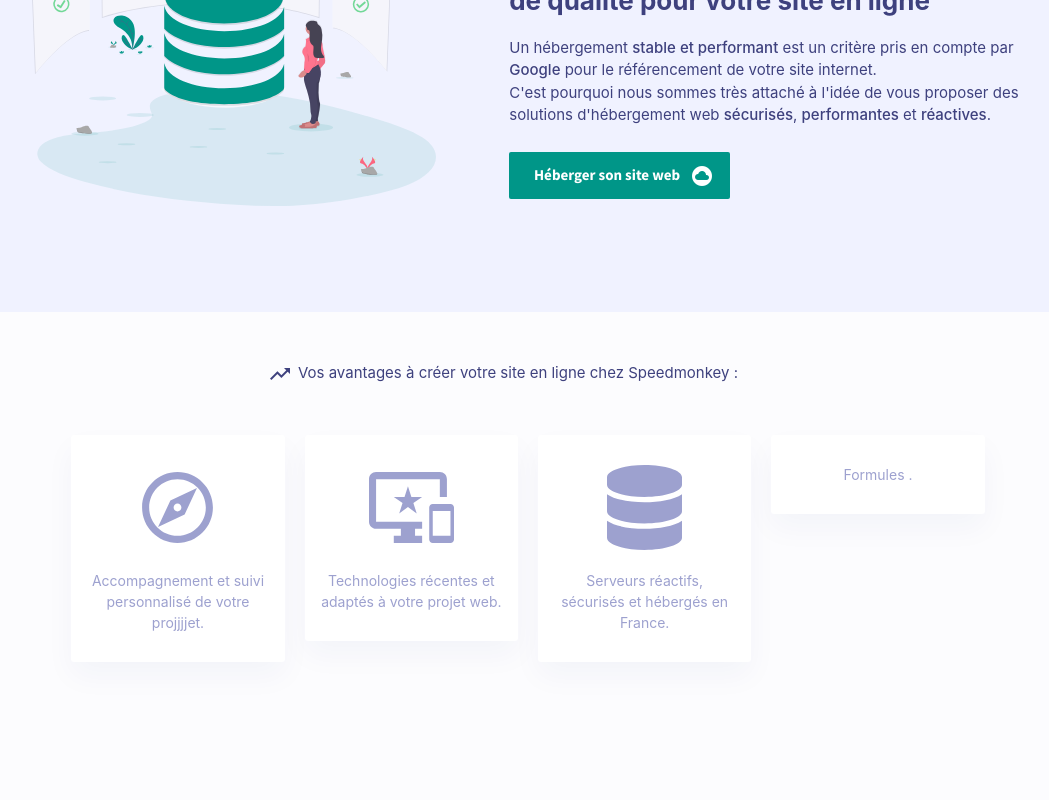
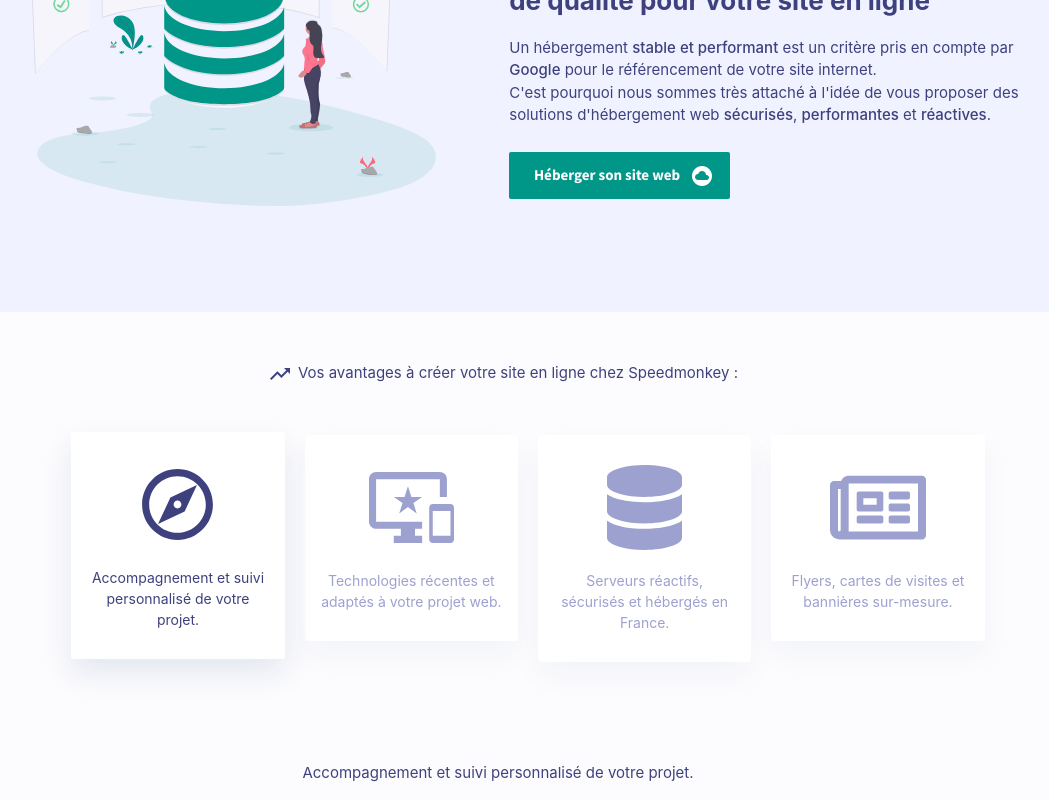
Before and after one commit to moussamew/speedmonkey, a React (Create React App) app: page / in a window 1280 px wide. Shown: the part 1923-2723 px from the top of the page, without its empty margins (142-1191 px from the left). Before the commit the page ends 2685 px from the top, so only its background shows below. Built offline with nearby package versions, Linux system fonts and the light colour scheme.

Commit message:
EDIT : Component Avantages

```diff
--- a/src/assets/scss/home.scss
+++ b/src/assets/scss/home.scss
@@ -154,4 +154,14 @@
       transform: translateY(-3px);
     }
   }
+
+  .boxSelected {
+    p { color: $title; font-size: 14px; }
+    box-shadow: 0 14px 30px 0 rgba(14, 49, 121, 0.1);
+    transform: translateY(-3px);
+    border-radius: 3px;
+    margin-right: 20px !important;
+    padding: 15px !important;
+    background-color: $white;
+  }
 }
--- a/src/assets/scss/index.scss
+++ b/src/assets/scss/index.scss
@@ -14,7 +14,7 @@ p { color: $title; }
 
 .icon { position: absolute; margin-left: 10px; }
 
-.row { margin-bottom: 0px !important; }
+.hidden { display: none; }
 
 // MARGIN-TOP (+) //
 
--- a/src/components/Home/Avantages.js
+++ b/src/components/Home/Avantages.js
@@ -5,6 +5,8 @@ import Technology from '../../assets/img/avantages/technology.svg';
 import TechnologySelected from '../../assets/img/avantages/technologySelected.svg';
 import Database from '../../assets/img/avantages/database.svg';
 import DatabaseSelected from '../../assets/img/avantages/databaseSelected.svg';
+import Print from '../../assets/img/avantages/print.svg';
+import PrintSelected from '../../assets/img/avantages/printSelected.svg';
 
 
 class Avantages extends Component {
@@ -13,12 +15,23 @@ class Avantages extends Component {
     this.state = {
       suivi: false,
       technology: false,
-      database: false
+      database: false,
+      print: false,
+      showSuivi: "",
+      showTechnology: "hidden",
+      showDatabase: "hidden",
+      showPrint: "hidden"
     }
 
     this.hoverSuivi = this.hoverSuivi.bind(this);
     this.hoverTechnology = this.hoverTechnology.bind(this);
     this.hoverDatabase = this.hoverDatabase.bind(this);
+    this.hoverPrint = this.hoverPrint.bind(this);
+
+    this.showSuivi = this.showSuivi.bind(this);
+    this.showTechnology = this.showTechnology.bind(this);
+    this.showDatabase = this.showDatabase.bind(this);
+    this.showPrint = this.showPrint.bind(this);
 
   }
 
@@ -28,30 +41,87 @@ class Avantages extends Component {
 
   hoverDatabase() { this.setState({ database: !this.state.database }) }
 
+  hoverPrint() { this.setState({ print: !this.state.print }) }
+
+  showSuivi() {
+    this.setState({
+      showSuivi: "",
+      showTechnology: "hidden",
+      showDatabase: "hidden",
+      showPrint: "hidden"
+    })
+  }
+
+  showTechnology() {
+    this.setState({
+      showSuivi: "hidden",
+      showTechnology: "",
+      showDatabase: "hidden",
+      showPrint: "hidden"
+    })
+  }
+
+  showDatabase() {
+    this.setState({
+      showSuivi: "hidden",
+      showTechnology: "hidden",
+      showDatabase: "",
+      showPrint: "hidden"
+    })
+  }
+
+  showPrint() {
+    this.setState({
+      showSuivi: "hidden",
+      showTechnology: "hidden",
+      showDatabase: "hidden",
+      showPrint: ""
+    })
+  }
+
   render(){
+
+    const ClickSuivi = this.state.showSuivi === "" ? "offset-s2 col s2 boxSelected" : "offset-s2 col s2 box";
+    const ClickTechnology = this.state.showTechnology === "" ? "col s2 boxSelected" : "col s2 box";
+    const ClickDatabase = this.state.showDatabase === "" ? "col s2 boxSelected" : "col s2 box";
+    const ClickPrint = this.state.showPrint === "" ? "col s2 boxSelected" : "col s2 box";
 
     return(
       <div>
         <div className="center avantages mt50">
           <p><i class="material-icons icon">trending_up</i> <span>Vos avantages à créer votre site en ligne chez Speedmonkey :</span></p>
           <div className="row mt50">
-            <div className="offset-s2 col s2 box" onMouseEnter={this.hoverSuivi} onMouseLeave={this.hoverSuivi}>
-              <img src={this.state.suivi ? SuiviSelected : Suivi } alt="Suivi personnalisé"/>
-              <p>Accompagnement et suivi personnalisé de votre projjjjet.</p>
+            <div className={ClickSuivi} onMouseEnter={this.hoverSuivi} onMouseLeave={this.hoverSuivi} onClick={this.showSuivi}>
+              <img src={this.state.suivi || this.state.showSuivi === "" ? SuiviSelected : Suivi } alt="Suivi personnalisé"/>
+              <p>Accompagnement et suivi personnalisé de votre projet.</p>
             </div>
-            <div className="col s2 box" onMouseEnter={this.hoverTechnology} onMouseLeave={this.hoverTechnology}>
-              <img src={this.state.technology ? TechnologySelected : Technology } alt="Technologies récentes"/>
+            <div className={ClickTechnology} onMouseEnter={this.hoverTechnology} onMouseLeave={this.hoverTechnology} onClick={this.showTechnology}>
+              <img src={this.state.technology || this.state.showTechnology === ""? TechnologySelected : Technology } alt="Technologies récentes"/>
               <p>Technologies récentes et adaptés à votre projet web.</p>
             </div>
-            <div className="col s2 box" onMouseEnter={this.hoverDatabase} onMouseLeave={this.hoverDatabase}>
-              <img src={this.state.database ? DatabaseSelected : Database } alt="Serveurs sécurisés"/>
+            <div className={ClickDatabase} onMouseEnter={this.hoverDatabase} onMouseLeave={this.hoverDatabase} onClick={this.showDatabase}>
+              <img src={this.state.database || this.state.showDatabase === "" ? DatabaseSelected : Database } alt="Serveurs sécurisés"/>
               <p>Serveurs réactifs, sécurisés et hébergés en France.</p>
             </div>
-            <div className="col s2 box">
-              <p>Formules .</p>
+            <div className={ClickPrint} onMouseEnter={this.hoverPrint} onMouseLeave={this.hoverPrint} onClick={this.showPrint}>
+              <img src={this.state.print || this.state.showPrint === "" ? PrintSelected : Print } alt="Flyers, cartes de visites, bannière publicitaires.."/>
+              <p>Flyers, cartes de visites et bannières sur-mesure.</p>
             </div>
           </div>
-          <div className="mt100"></div>
+          <div className="mt100">
+            <div className={this.state.showSuivi}>
+              <p>Accompagnement et suivi personnalisé de votre projet.</p>
+            </div>
+            <div className={this.state.showTechnology}>
+              <p>Technologies récentes et adaptés à votre projet web.</p>
+            </div>
+            <div className={this.state.showDatabase}>
+              <p>Serveurs réactifs, sécurisés et hébergés en France.</p>
+            </div>
+            <div className={this.state.showPrint}>
+              <p>Flyers, cartes de visites et bannières sur-mesure.</p>
+            </div>
+          </div>
         </div>
       </div>
     )
```
Also changed, not shown: src/assets/img/avantages/print.svg (added), src/assets/img/avantages/printSelected.svg (added).
